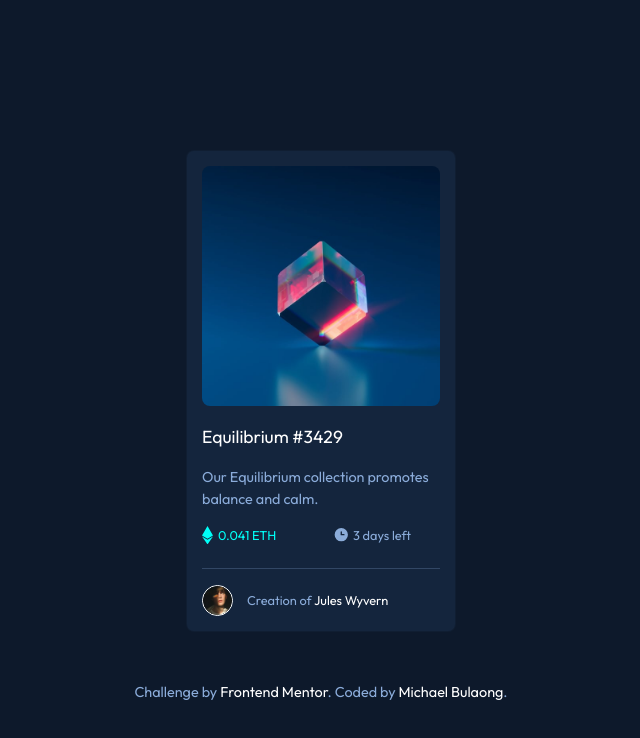
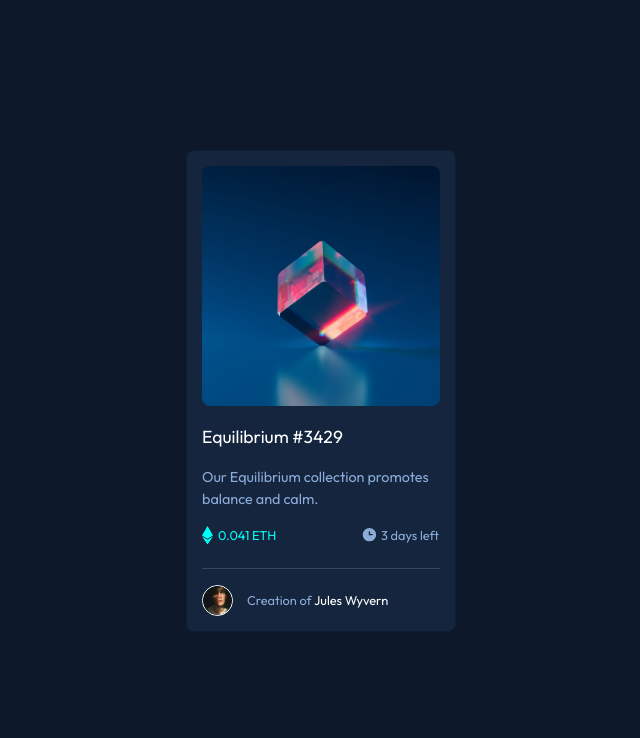
Before and after one commit to michaelbulaongdev/002-nft-preview-challenge, a plain HTML site: page index.html in a window 1280 px wide. Shown: the whole page, without its empty margins (319-959 px from the left). Drawn offline with nearby package versions, Linux system fonts and the light colour scheme.

Commit message:
updated html and css

```diff
--- a/index.html
+++ b/index.html
@@ -3,7 +3,8 @@
 <head>
 
   <meta charset="UTF-8">
-  <meta name="viewport" content="width=device-width, initial-scale=1.0"> <!-- displays site properly based on user's device -->
+  <meta name="viewport" content="width=device-width, initial-scale=1.0">
+  <!-- displays site properly based on user's device -->
 
   <link rel="icon" type="image/png" sizes="32x32" href="images/favicon-32x32.png">
 
@@ -48,11 +49,6 @@
         <h4>Creation of <a class="jules" href="#">Jules Wyvern</a></h4>
       </div>
     </section>
-
-    <div class="credits">
-      <p>Challenge by <a href="https://www.frontendmentor.io?ref=challenge" target="_blank">Frontend Mentor</a>.
-      Coded by <a href="https://michaelbulaongmusic.github.io/cv/" target="_blank">Michael Bulaong</a>.</p>
-    </div>
   </main>
 </body>
 </html>
--- a/styles.css
+++ b/styles.css
@@ -48,7 +48,7 @@ body {
 }
 
 .view-image:hover {
-  opacity: 0.5;
+  opacity: 1;
 }
 
 a {
@@ -84,12 +84,16 @@ h2 {
   margin-top: 2px;
 }
 
+.days {
+  padding-left: 40px;
+}
+
 .days-icon {
   background-image: url("images/icon-clock.svg");
   background-repeat: no-repeat;
   min-height: 1.1rem;
   float: left;
-  width: 15%;
+  width: 20%;
 }
 
 h3 {
```
